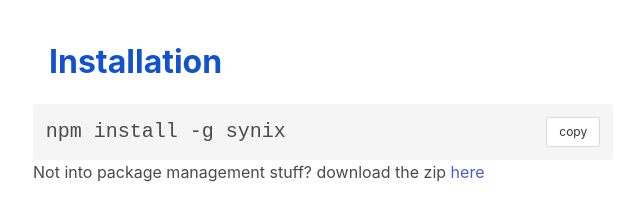
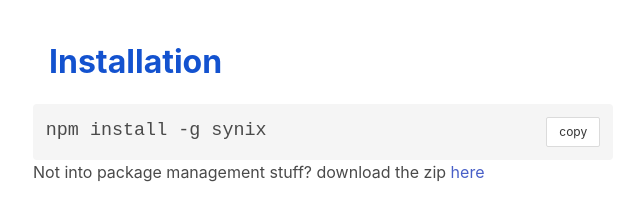
Before and after one commit to synixjs/synixjs.github.io, a plain HTML site: page index.html in a window 1280 px wide. Shown: the part 900-1117 px from the top of the page, 317-957 px from the left. Drawn offline with nearby package versions, Linux system fonts and the light colour scheme; no server answers.

Commit message:
Added css to #ctnx

```diff
--- a/index.html
+++ b/index.html
@@ -48,7 +48,7 @@
         <div class="columns">
             <div class="column is-half is-offset-one-quarter">
                 <h1 class="title sub">Installation</h1>
-                <pre class="snippet"><span class="is-size-5" id="cntx">npm install -g synix</span><button class="button cntx-trigger is-pulled-right is-small" data-clipboard-target="#cntx">copy</button></pre>
+                <pre class="snippet"><span id="cntx">npm install -g synix</span><button class="button cntx-trigger is-pulled-right is-small" data-clipboard-target="#cntx">copy</button></pre>
                 <p class="content">Not into package management stuff? download the zip <a href="#!">here</a></p>
             </div>
         </div>
--- a/styles.css
+++ b/styles.css
@@ -47,3 +47,7 @@ img {
     margin-right: 1rem;
     cursor: pointer;
 }
+
+#cntx {
+    font-size: 1.15rem;
+}
```
